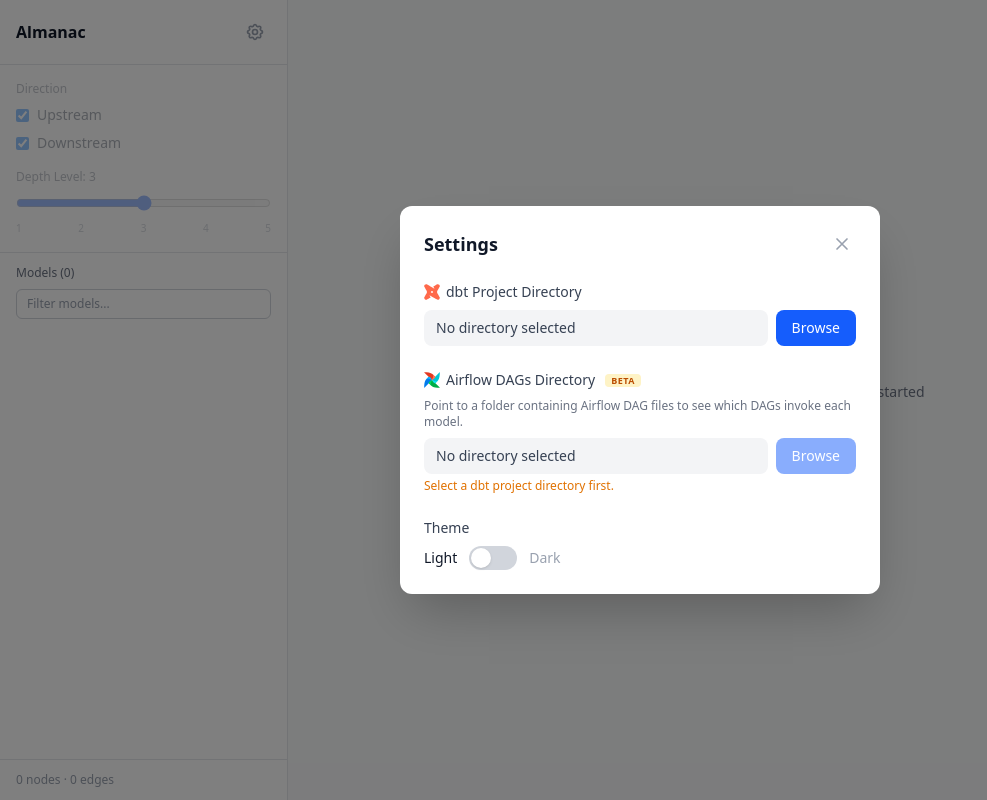
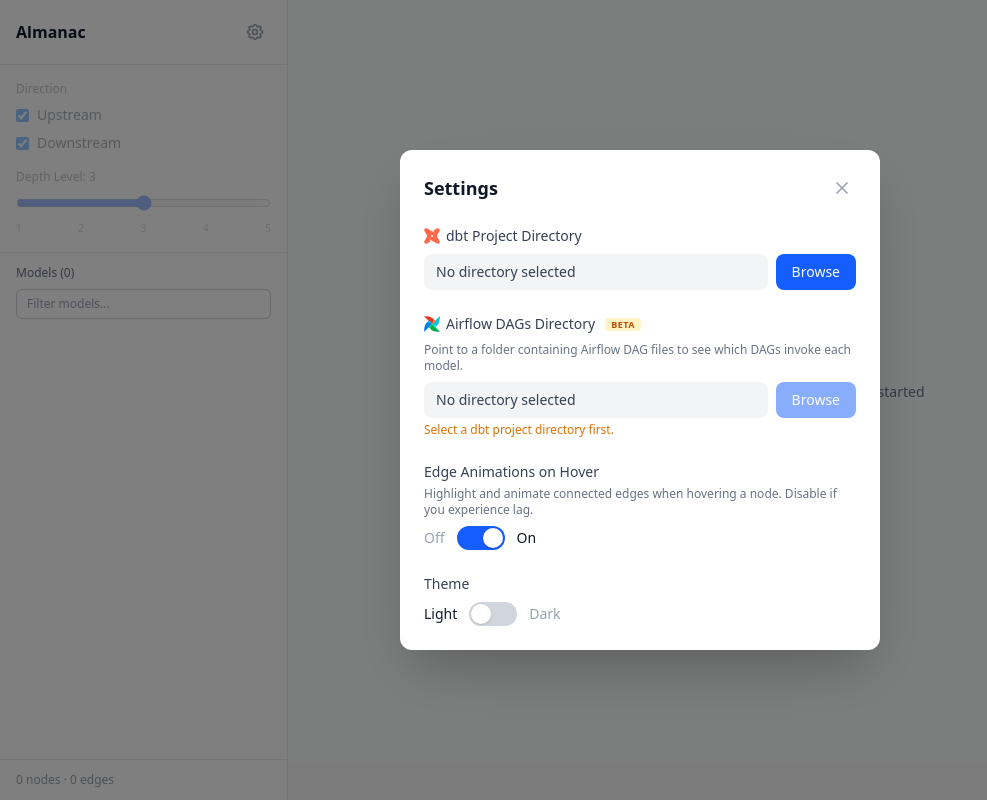
Before and after one commit to bernardadhitya/dbt-almanac, a React (Vite) app: page / in a window 1280 px wide. Both pictures are taken after a click on the button "Settings". Shown: the whole page, without its empty margins (0-987 px from the left). Built offline with nearby package versions, Linux system fonts and the light colour scheme.

Commit message:
Make arrows of direct upstream and downstream of hovered node glows

```diff
--- a/electron/main.ts
+++ b/electron/main.ts
@@ -8,6 +8,7 @@ const store = new Store({
     projectPath: '',
     airflowDagsPath: '',
     theme: 'light' as 'light' | 'dark',
+    edgeAnimations: true,
   },
 });
 
@@ -200,12 +201,14 @@ ipcMain.handle('get-settings', () => {
     projectPath: store.get('projectPath'),
     airflowDagsPath: store.get('airflowDagsPath'),
     theme: store.get('theme'),
+    edgeAnimations: store.get('edgeAnimations'),
   };
 });
 
-ipcMain.handle('set-settings', (_event, settings: { projectPath?: string; airflowDagsPath?: string; theme?: string }) => {
+ipcMain.handle('set-settings', (_event, settings: { projectPath?: string; airflowDagsPath?: string; theme?: string; edgeAnimations?: boolean }) => {
   if (settings.projectPath !== undefined) store.set('projectPath', settings.projectPath);
   if (settings.airflowDagsPath !== undefined) store.set('airflowDagsPath', settings.airflowDagsPath);
   if (settings.theme !== undefined) store.set('theme', settings.theme);
+  if (settings.edgeAnimations !== undefined) store.set('edgeAnimations', settings.edgeAnimations);
   return true;
 });
--- a/src/App.tsx
+++ b/src/App.tsx
@@ -94,7 +94,7 @@ const STEP_LABELS: Record<string, string> = {
 const STEP_ORDER = ['reading', 'parsing', 'extracting', 'mapping', 'finalizing', 'done'];
 
 export default function App() {
-  const [settings, setSettings] = useState<Settings>({ projectPath: '', airflowDagsPath: '', theme: 'light' });
+  const [settings, setSettings] = useState<Settings>({ projectPath: '', airflowDagsPath: '', theme: 'light', edgeAnimations: true });
   const [manifest, setManifest] = useState<ParsedManifest | null>(null);
   const [filters, setFilters] = useState<FilterState>({
     selectedModel: null,
@@ -412,6 +412,7 @@ export default function App() {
                   manifest={manifest}
                   airflowDagMap={airflowDagMap}
                   showDagGroups={showDagGroups}
+                  edgeAnimations={settings.edgeAnimations}
                 />
               </ReactFlowProvider>
             </div>
--- a/src/components/GraphCanvas.tsx
+++ b/src/components/GraphCanvas.tsx
@@ -1,10 +1,11 @@
-import { useCallback, useEffect, useRef, useState } from 'react';
+import { useCallback, useEffect, useMemo, useRef, useState } from 'react';
 import { createPortal } from 'react-dom';
 import {
   ReactFlow,
   Background,
   Controls,
   MiniMap,
+  MarkerType,
   useEdgesState,
   useReactFlow,
   applyNodeChanges,
@@ -37,9 +38,10 @@ interface GraphCanvasProps {
   manifest?: ParsedManifest | null;
   airflowDagMap?: AirflowDagMap | null;
   showDagGroups?: boolean;
+  edgeAnimations?: boolean;
 }
 
-function GraphCanvasInner({ nodes: inputNodes, edges: inputEdges, selectedModel, focusNodeId, onFocusHandled, onNodeClick, manifest, airflowDagMap, showDagGroups }: GraphCanvasProps) {
+function GraphCanvasInner({ nodes: inputNodes, edges: inputEdges, selectedModel, focusNodeId, onFocusHandled, onNodeClick, manifest, airflowDagMap, showDagGroups, edgeAnimations = true }: GraphCanvasProps) {
   // All nodes (model/source + dagGroup containers) live in one state.
   // DagGroup nodes are recomputed from model positions on every position change
   // so containers follow dragged nodes in real-time.
@@ -50,6 +52,9 @@ function GraphCanvasInner({ nodes: inputNodes, edges: inputEdges, selectedModel,
 
   // Tooltip state: the visible tooltip's node ID + anchored position
   const [tooltip, setTooltip] = useState<{ nodeId: string; x: number; y: number } | null>(null);
+
+  // Hovered node for edge highlighting (set instantly, cleared with tooltip dismiss)
+  const [hoveredNodeId, setHoveredNodeId] = useState<string | null>(null);
 
   // Refs for hover timing
   const showTimerRef = useRef<ReturnType<typeof setTimeout> | null>(null);
@@ -70,6 +75,55 @@ function GraphCanvasInner({ nodes: inputNodes, edges: inputEdges, selectedModel,
   useEffect(() => {
     setEdges(inputEdges);
   }, [inputEdges, setEdges]);
+
+  // Compute styled edges: highlight connected edges on hover, dim the rest.
+  // Gated by the edgeAnimations setting — when off, edges pass through unchanged.
+  const styledEdges = useMemo(() => {
+    if (!edgeAnimations || !hoveredNodeId) return edges;
+
+    return edges.map((edge) => {
+      const isConnected =
+        edge.source === hoveredNodeId || edge.target === hoveredNodeId;
+
+      if (isConnected) {
+        return {
+          ...edge,
+          animated: true,
+          style: {
+            stroke: '#3b82f6',
+            strokeWidth: 2.5,
+            filter:
+              'drop-shadow(0 0 3px rgba(59,130,246,0.55)) drop-shadow(0 0 7px rgba(59,130,246,0.3))',
+            transition: 'stroke 0.2s ease, stroke-width 0.2s ease',
+          },
+          markerEnd: {
+            type: MarkerType.ArrowClosed,
+            width: 12,
+            height: 12,
+            color: '#3b82f6',
+          },
+        };
+      }
+
+      // Dim non-connected edges so highlighted ones stand out
+      return {
+        ...edge,
+        style: {
+          stroke: '#d1d5db',
+          strokeWidth: 1,
+          opacity: 0.35,
+          transition:
+            'stroke 0.2s ease, stroke-width 0.2s ease, opacity 0.2s ease',
+        },
+        markerEnd: {
+          type: MarkerType.ArrowClosed,
+          width: 12,
+          height: 12,
+          color: '#d1d5db',
+        },
+      };
+    });
+  }, [edges, hoveredNodeId, edgeAnimations]);
 
   // Custom onNodesChange handler:
   // - When a dagGroup container is dragged, move all its member nodes by the same delta
@@ -170,6 +224,7 @@ function GraphCanvasInner({ nodes: inputNodes, edges: inputEdges, selectedModel,
     if (dismissTimerRef.current) clearTimeout(dismissTimerRef.current);
     dismissTimerRef.current = setTimeout(() => {
       setTooltip(null);
+      setHoveredNodeId(null);
       dismissTimerRef.current = null;
     }, DISMISS_DELAY);
   }, []);
@@ -182,8 +237,14 @@ function GraphCanvasInner({ nodes: inputNodes, edges: inputEdges, selectedModel,
   }, []);
 
   const handleNodeMouseEnter = useCallback((event: React.MouseEvent, node: Node) => {
+    // Skip dagGroup nodes — only highlight real model/source nodes
+    if (node.type === 'dagGroup') return;
+
     // Cancel any pending dismiss (e.g. re-entering same node from tooltip)
     cancelDismiss();
+
+    // Highlight edges immediately (only when animations are enabled)
+    if (edgeAnimations) setHoveredNodeId(node.id);
 
     // If tooltip is already showing for this node, keep it
     if (tooltip?.nodeId === node.id) return;
@@ -202,16 +263,19 @@ function GraphCanvasInner({ nodes: inputNodes, edges: inputEdges, selectedModel,
       }
       showTimerRef.current = null;
     }, SHOW_DELAY);
-  }, [cancelDismiss, tooltip?.nodeId]);
+  }, [cancelDismiss, tooltip?.nodeId, edgeAnimations]);
 
   const handleNodeMouseLeave = useCallback(() => {
     // Cancel any pending show
     if (showTimerRef.current) { clearTimeout(showTimerRef.current); showTimerRef.current = null; }
     pendingNodeRef.current = null;
 
-    // Schedule dismiss with grace period (cursor might be moving to tooltip)
     if (tooltip) {
+      // Tooltip is showing — use grace period (edges stay highlighted until dismiss)
       scheduleDismiss();
+    } else {
+      // No tooltip yet — clear edge highlighting immediately
+      setHoveredNodeId(null);
     }
   }, [tooltip, scheduleDismiss]);
 
@@ -225,10 +289,11 @@ function GraphCanvasInner({ nodes: inputNodes, edges: inputEdges, selectedModel,
     scheduleDismiss();
   }, [scheduleDismiss]);
 
-  // Clear tooltip on panning/zooming
+  // Clear tooltip + edge highlighting on panning/zooming
   const handleMoveStart = useCallback(() => {
     clearAllTimers();
     setTooltip(null);
+    setHoveredNodeId(null);
   }, [clearAllTimers]);
 
   // Cleanup timers on unmount
@@ -248,7 +313,7 @@ function GraphCanvasInner({ nodes: inputNodes, edges: inputEdges, selectedModel,
     <>
       <ReactFlow
         nodes={nodes}
-        edges={edges}
+        edges={styledEdges}
         onNodesChange={handleNodesChange}
         onEdgesChange={onEdgesChange}
         onNodeClick={handleNodeClick}
--- a/src/components/SettingsModal.tsx
+++ b/src/components/SettingsModal.tsx
@@ -113,6 +113,36 @@ export function SettingsModal({
           )}
         </div>
 
+        {/* Edge Animations Toggle */}
+        <div className="mb-6">
+          <label className="block text-sm font-medium text-gray-700 dark:text-gray-300 mb-1">
+            Edge Animations on Hover
+          </label>
+          <p className="text-xs text-gray-500 dark:text-gray-400 mb-2">
+            Highlight and animate connected edges when hovering a node. Disable if you experience lag.
+          </p>
+          <div className="flex items-center gap-3">
+            <span className={`text-sm ${!settings.edgeAnimations ? 'text-gray-900 dark:text-gray-100 font-medium' : 'text-gray-400'}`}>
+              Off
+            </span>
+            <button
+              onClick={() => onChangeSettings({ edgeAnimations: !settings.edgeAnimations })}
+              className={`relative w-12 h-6 rounded-full transition-colors ${
+                settings.edgeAnimations ? 'bg-blue-600' : 'bg-gray-300'
+              }`}
+            >
+              <span
+                className={`absolute top-0.5 left-0.5 w-5 h-5 bg-white rounded-full shadow transition-transform ${
+                  settings.edgeAnimations ? 'translate-x-6' : 'translate-x-0'
+                }`}
+              />
+            </button>
+            <span className={`text-sm ${settings.edgeAnimations ? 'text-gray-900 dark:text-gray-100 font-medium' : 'text-gray-400'}`}>
+              On
+            </span>
+          </div>
+        </div>
+
         {/* Theme Toggle */}
         <div>
           <label className="block text-sm font-medium text-gray-700 dark:text-gray-300 mb-2">
--- a/src/types.ts
+++ b/src/types.ts
@@ -53,6 +53,7 @@ export interface Settings {
   projectPath: string;
   airflowDagsPath: string;
   theme: 'light' | 'dark';
+  edgeAnimations: boolean;
 }
 
 export interface AirflowDagInfo {
```
